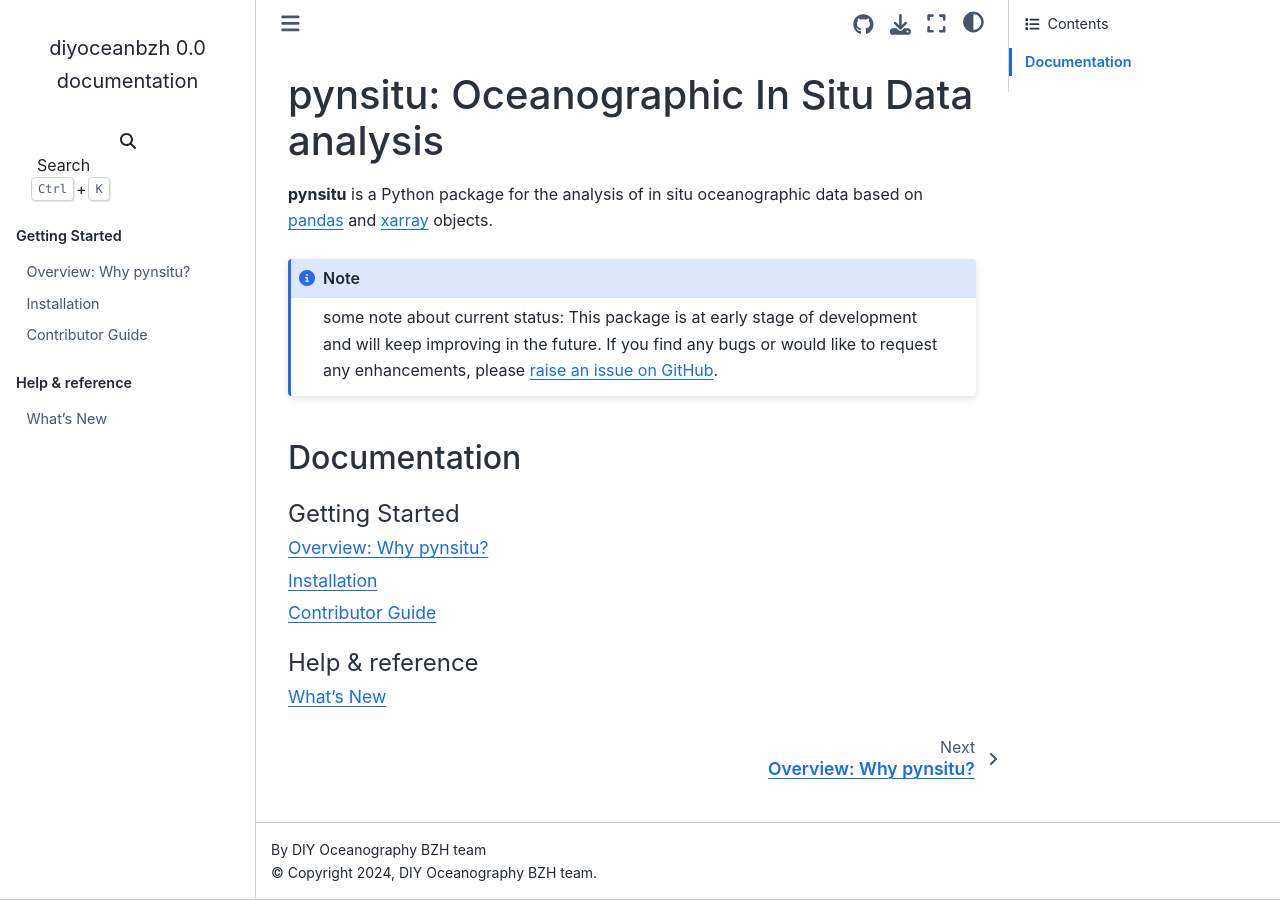
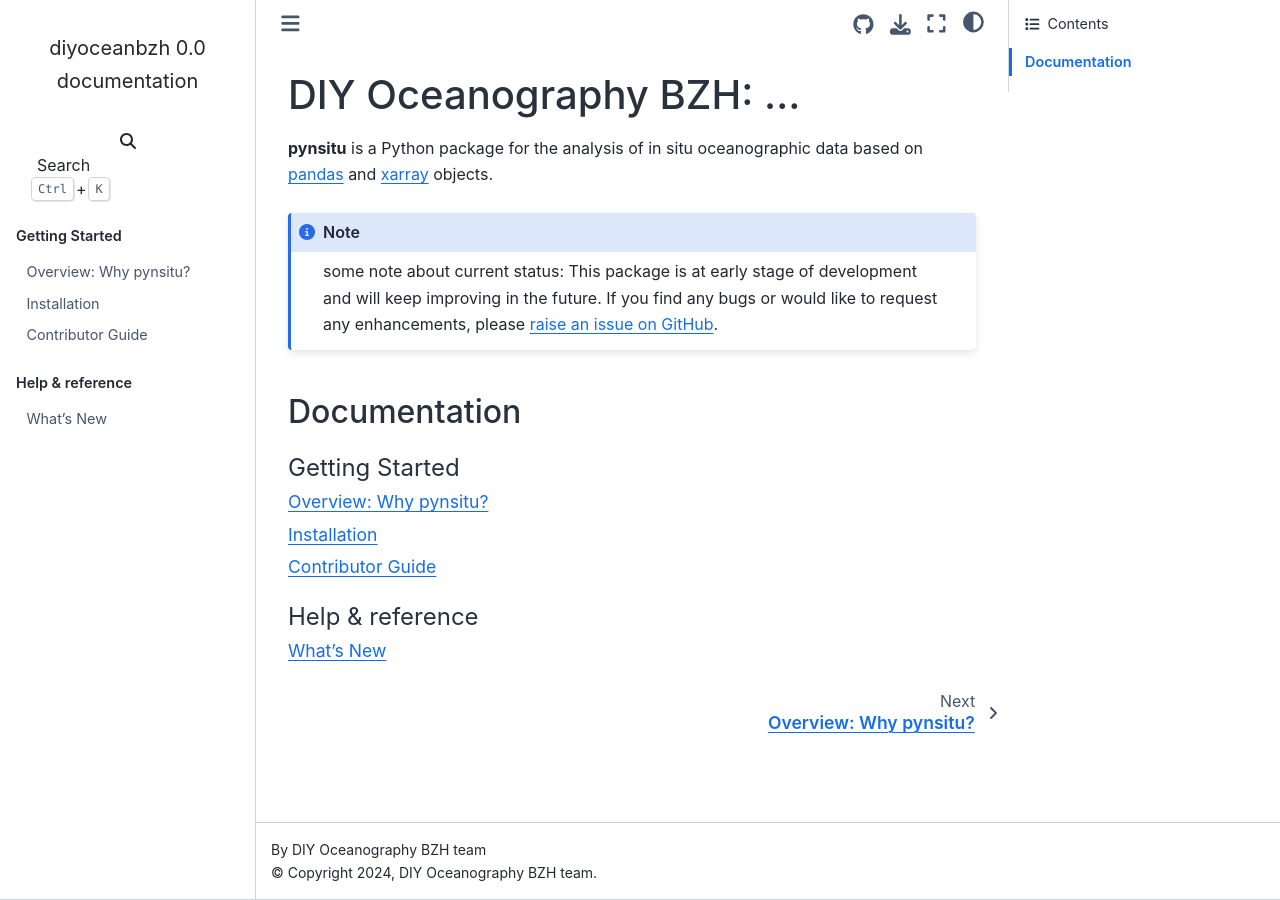
Before and after one commit to DIYOceanography/DIYOceanography_BZH, a Sphinx documentation site: the page built from docs/index.rst, in a window 1280 px wide. Built offline with Sphinx 7.4.7 and the Sphinx Book theme 1.1.4, drawn with Linux system fonts in a browser that asks for light colours.

```diff
--- a/docs/index.rst
+++ b/docs/index.rst
@@ -2,7 +2,7 @@
    from pynsitu doc on 16/04/2024
 
 
-pynsitu: Oceanographic In Situ Data analysis
+DIY Oceanography BZH: ...
 ==============================================
 
 **pynsitu** is a Python package for the analysis of in situ oceanographic
@@ -23,7 +23,7 @@ Documentation
    :maxdepth: 1
    :caption: Getting Started
 
-   why-pynsitu
+   why-DIY-Oceanography-BZH
    installation
    contributor_guide
 
```
Also changed, not shown: docs/environment.yml (+5 -5 lines), docs/why-DIY-Oceanography-BZH.rst (renamed from docs/why-pynsitu.rst).
